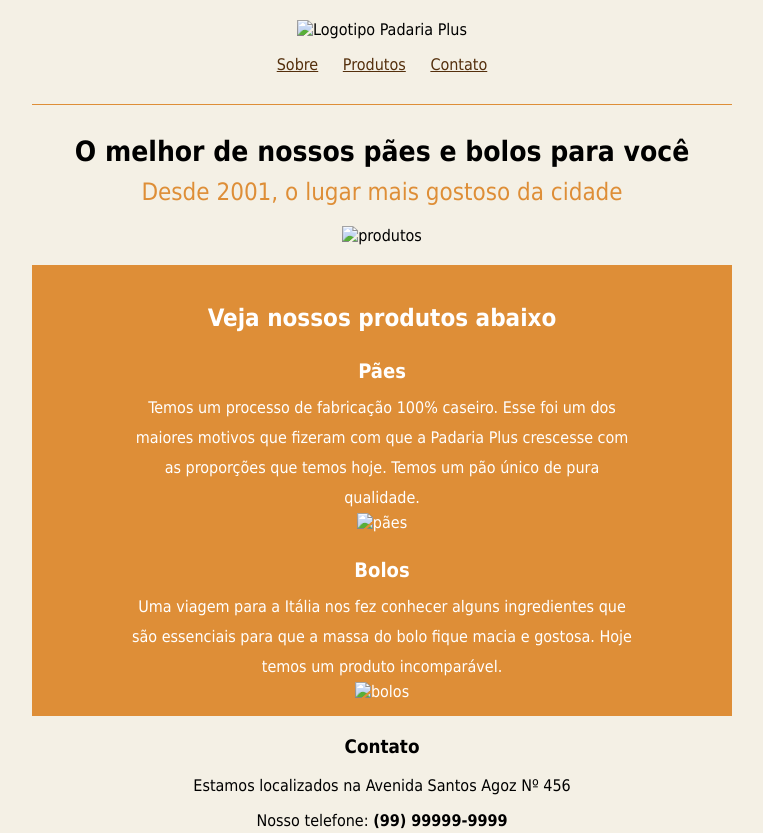
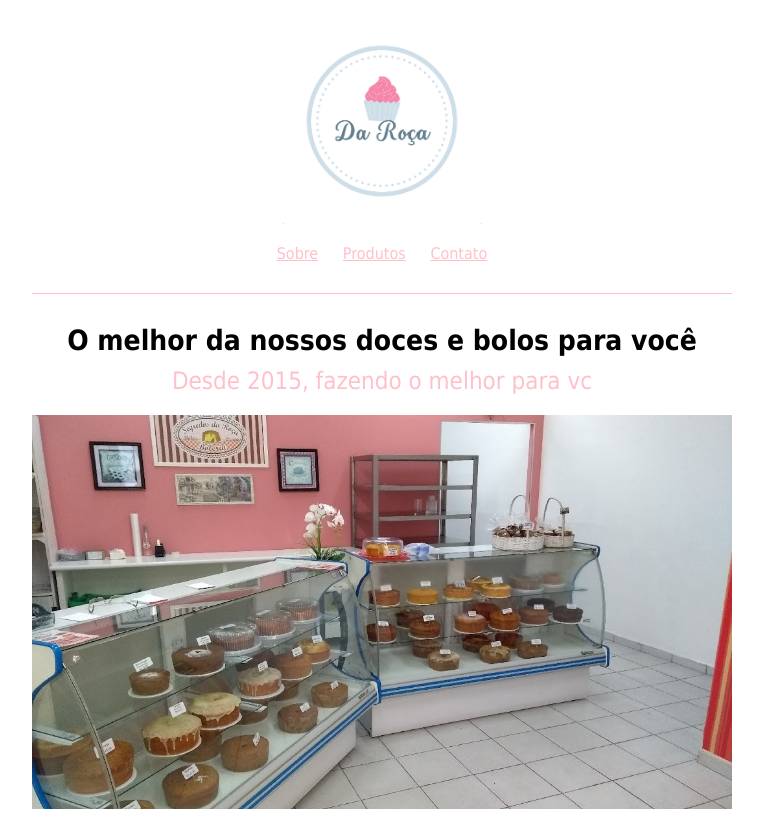
Before and after one commit to Ogzinnn/prejeto-devmedia1.0, a plain HTML site: page index.html in a window 1280 px wide. Shown: the top 833 px of the page, without its empty margins (258-1021 px from the left). Drawn offline with Linux system fonts and the light colour scheme.

Commit message:
versão final

```diff
--- a/estilo.css
+++ b/estilo.css
@@ -1,6 +1,6 @@
 body {
     margin: 0;
-    background-color: #f4f0e5;
+    background-color: #ffff;
     font-family: Tahoma;
 }
 
@@ -16,7 +16,7 @@ body {
 
 a {
     margin: 0 10px;
-    color: #542f0c;
+    color: pink;
 }
 
 h1 {
@@ -24,12 +24,12 @@ h1 {
     padding-top: 30px;
     margin-top: 30px;
     margin-bottom: 0;
-    border-top: 1px solid #de8e37;
+    border-top: 1px solid pink;
 }
 
 h2 {
     font-weight: normal;
-    color: #de8e37;
+    color: pink;
     margin-top: 10px;
 }
 
@@ -38,10 +38,10 @@ h2 {
 }
 
 .secao-destaque {
-    background-color: #de8e37;
+    background-color: pink;
     padding-top: 15px;
     padding-bottom: 15px;
-    color: #fff;
+    color: black;
 }
 
 .secao-destaque h3 {
--- a/index.html
+++ b/index.html
@@ -9,7 +9,7 @@
 </head>
 <body>
     <div class="secao">
-        <img class="imagem-logotipo" src="img/logo.png" alt="Logotipo Padaria Plus">
+        <img class="imagem-logotipo" src="DA ROÇA2.0.png" alt="Logotipo Padaria Plus">
         <p>
             <a href="#sobre">Sobre</a>
             <a href="#produtos">Produtos</a>
@@ -17,18 +17,18 @@
         </p>
     </div>
     <div class="secao" id="sobre">
-        <h1>O melhor de nossos pães e bolos para você</h1>
-        <h2>Desde 2001, o lugar mais gostoso da cidade</h2>
-        <img class="imagem-banner" src="img/produtos-padaria.jpg" alt="produtos">
+        <h1>O melhor da nossos doces e bolos para você</h1>
+        <h2>Desde 2015, fazendo o melhor para vc</h2>
+        <img class="imagem-banner" src="Boleria.jpg" alt="produtos">
     </div>
     <div class="secao secao-destaque" id="produtos">
         <h3>Veja nossos produtos abaixo</p>
-        <h4>Pães</h4>
-        <p>Temos um processo de fabricação 100% caseiro. Esse foi um dos maiores motivos que fizeram com que a Padaria Plus crescesse com as proporções que temos hoje. Temos um pão único de pura qualidade.</p>
-        <img src="img/paes.jpg" alt="pães">
         <h4>Bolos</h4>
-        <p>Uma viagem para a Itália nos fez conhecer alguns ingredientes que são essenciais para que a massa do bolo fique macia e gostosa. Hoje temos um produto incomparável.</p>
-        <img src="img/bolos.jpg" alt="bolos">
+        <p>Sempre colocando carinho nos nossos produtos.</p>
+        <img src="Bolo.jpeg" alt="Bolos">
+        <h4>Compotas</h4>
+        <p>Uma viagem para o antigamente, você não gostaria comer doces de goiaba e mamão e lembra do passado.</p>
+        <img src="Compotas.jpeg" alt="Compotas">
     </div>
     <div class="secao" id="contato">
         <h3>Contato</h3>
```
Also changed, not shown: Boleria.jpg (added), Bolo.jpeg (added), Compotas.jpeg (added).
